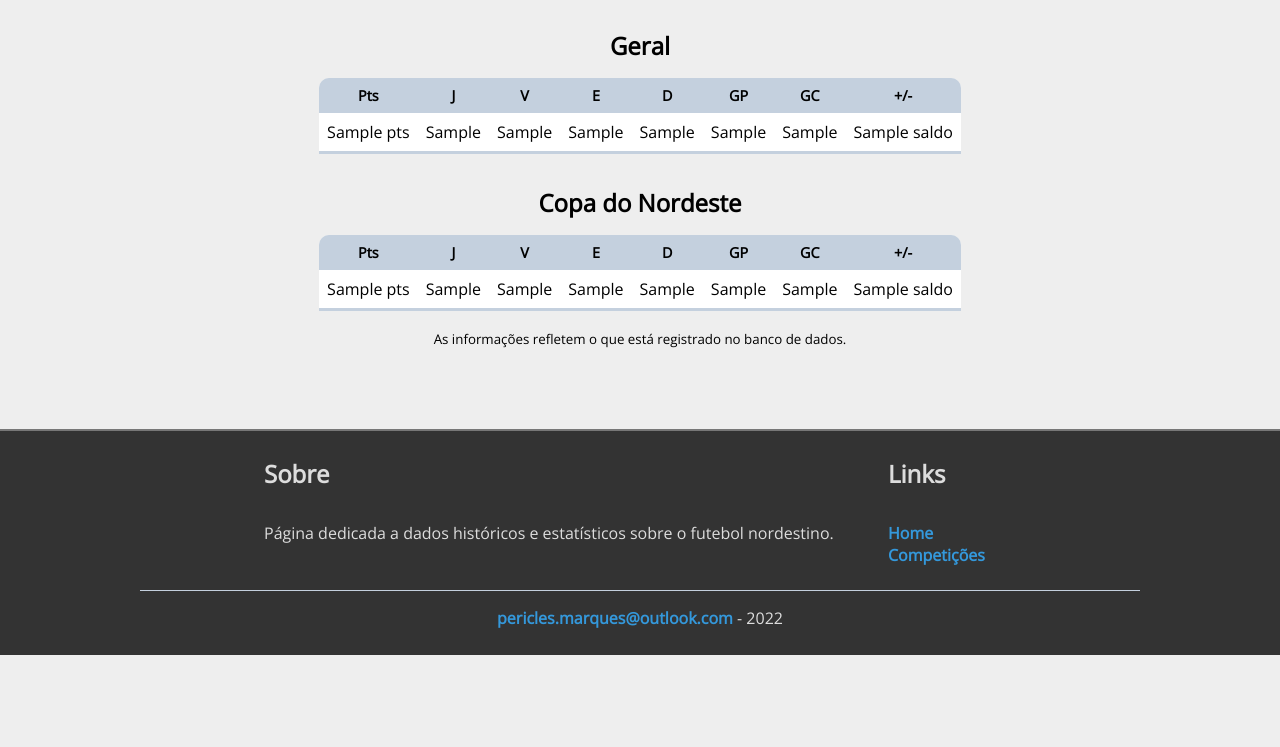
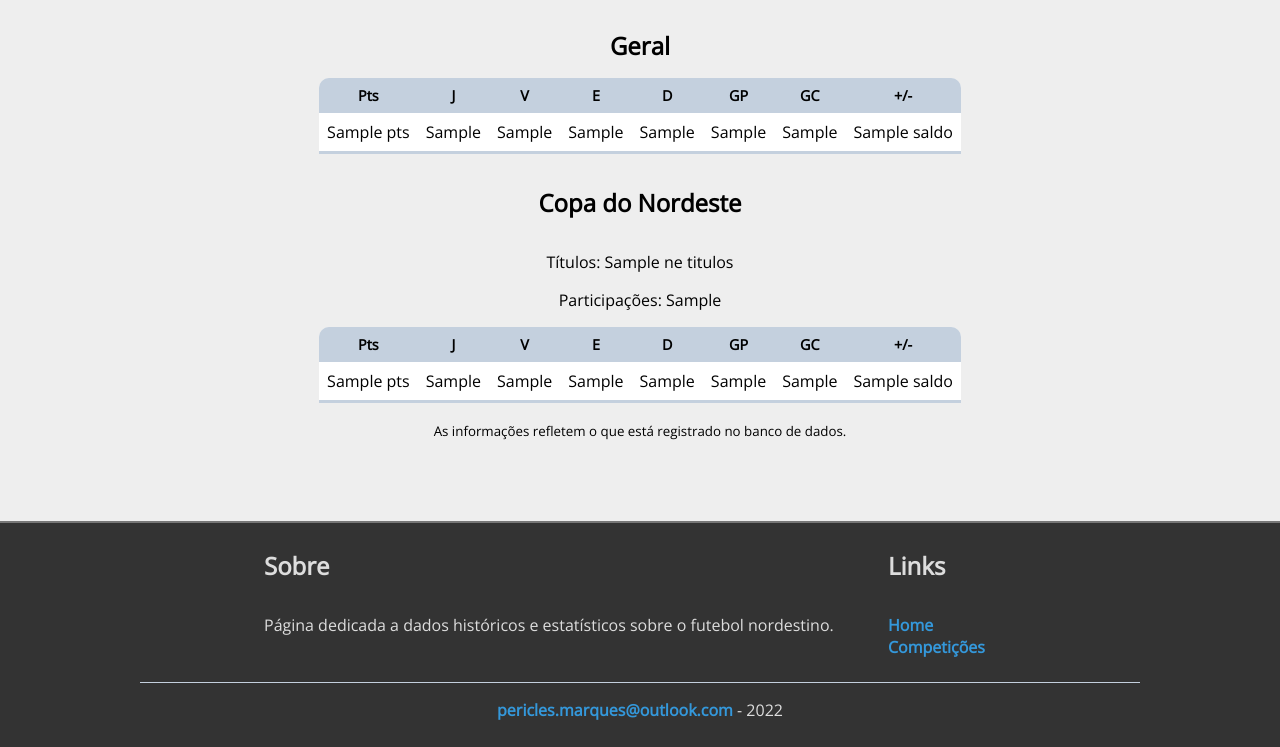
Before and after one commit to PericlesSavio/NE_Dados_FC, a Flask app: template templates/clubes/clube.html in a window 1280 px wide. Shown: the part 548-1295 px from the top of the page. Before the commit the page ends 1203 px from the top, so only its background shows below. Run offline with Flask 2, Linux system fonts and the light colour scheme; the template is opened without the code that fills it: most values are stand-ins (such as "Sample title", 1, 10 or a date in 2020); parts of the project's set-up code (start-up, migrations or seed data) failed here and were passed over; some libraries are stand-ins or nearby versions.

Commit message:
+dados / info clubes

```diff
--- a/app.py
+++ b/app.py
@@ -292,6 +292,19 @@ def segundos_colocados(competicao, ano, fase):
     segundos['Grupo'] = segundos['Grupo'].apply(lambda x: x.replace('Grupo ', ''))
     return segundos
 
+def n_participacoes(competicao, clube):
+    participacoes = lista_jogos[lista_jogos['competicao'] == competicao]
+    participacoes = participacoes[participacoes['mandante'] == clube][['ano', 'mandante']].drop_duplicates().shape[0]
+    return participacoes
+
+def n_titulos(competicao, clube):
+    n__titulos = lista_campeoes[lista_campeoes['competicao'] == competicao]
+    n__titulos = n__titulos[n__titulos['clube'] == clube].shape[0]
+    return n__titulos
+
+
+
+
 #flask app
 app = Flask(__name__)
 
@@ -454,6 +467,9 @@ def clubes(clube):
         estado = estado,
         geral = classificacao(competicao = 0, ano = 0, grupo = 0, fase = 0, vitoria = 3, empate_sem_gols = 1, empate_com_gols = 1, clube = nome_curto).to_dict('records'),
         copa_ne = classificacao(competicao = 'Copa do Nordeste', ano = 0, grupo = 0, fase = 0, vitoria = 3, empate_sem_gols = 1, empate_com_gols = 1, clube = nome_curto).to_dict('records'),
+        ne_titulos = n_titulos('Copa do Nordeste', nome_curto),
+        ne_part = n_participacoes('Copa do Nordeste', nome_curto),
+
     )
 
 if __name__ == '__main__':
--- a/templates/clubes/clube.html
+++ b/templates/clubes/clube.html
@@ -43,6 +43,8 @@
 
       {% if copa_ne|length %}
         <h2>Copa do Nordeste</h2>
+        <p class="centro">Títulos: {{ ne_titulos }}</p>
+        <p class="centro">Participações: {{ ne_part }}</p>
         <table class="pc">
             {% include 'include/clube_classificacao_th_pc.html' %}
             {% for row in copa_ne %}
--- a/templates/include/partidas_td_pc.html
+++ b/templates/include/partidas_td_pc.html
@@ -2,7 +2,7 @@
     <td>{{ row.Data }}</td>
     <td>{{ row.Rodada }}</td>
     <td>{{ row.Mandante }}</td>
-    <td>{{ row.Placar }}<br><i>{{ row.Obs }}</i></td>
+    <td>{{ row.Placar }}<i> {{ row.Obs }}</i></td>
     <td>{{ row.Visitante }}</td>
     <td>{{ row.Local }}</td>
 </tr>
```
Also changed, not shown: 1 other file.
